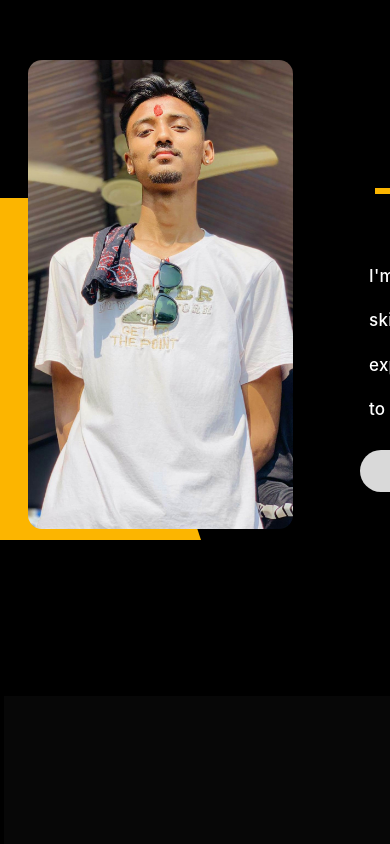
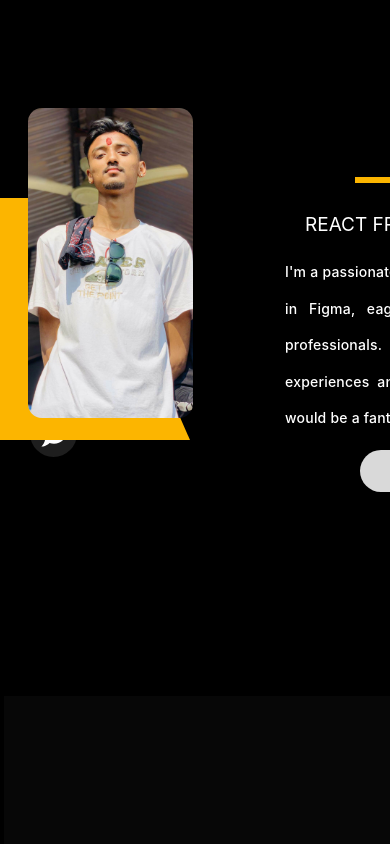
Before and after one commit to Bk10ST/myPortfolio, a React (Vite) app: page / in a window 390 px wide. Shown: the top 844 px of the page. Built offline with nearby package versions, Linux system fonts and the light colour scheme.

Commit message:
responsive design

```diff
--- a/src/components/Porftolio/HomenavIcon.tsx
+++ b/src/components/Porftolio/HomenavIcon.tsx
@@ -2,7 +2,7 @@ import { memo, SVGProps } from 'react';
 
 const HomenavIcon = (props: SVGProps<SVGSVGElement>) => (
   <svg preserveAspectRatio='none' viewBox='0 0 47 47' fill='none' xmlns='http://www.w3.org/2000/svg' {...props}>
-    <circle cx={23.5} cy={23.5} r={23.5} fill='#1E1E1E' />
+    <circle cx={23.5} cy={23.5} r={23.5} fill='#fcb500' />
     <path
       fillRule='evenodd'
       clipRule='evenodd'
--- a/src/components/Porftolio/Porftolio.module.css
+++ b/src/components/Porftolio/Porftolio.module.css
@@ -99,6 +99,7 @@
   background-position: center;
   background-repeat: no-repeat;
   background-size: cover;
+
 }
 .intro {
   position: absolute;
@@ -130,6 +131,7 @@
   height: min-content;
   white-space: nowrap;
   flex-direction: column;
+
 }
 .rEACTFRONTENDDEVELOPERFIGMADEV {
   color: #fff;
@@ -159,6 +161,7 @@
   height: 134px;
   text-align: justify;
   flex-direction: column;
+
 }
 .aboutbtn {
   position: absolute;
@@ -1761,3 +1764,101 @@ height: 210px;
   font-family: Inter, system-ui, -apple-system, 'Segoe UI', Roboto, 'Helvetica Neue', Arial, 'Noto Sans',
     'Liberation Sans', sans-serif;
 }
+
+
+/* tablet */
+@media  (max-width: 834px){
+
+  .photo421 {
+    position: absolute;
+    left: 14px;
+    top: 60px;
+    width: 165px;
+    height: 310px;
+    border-radius: 14px;
+    background-image:/* webpackIgnore: true */ url('/assets/photo421.jpg');
+    background-position: center;
+    background-repeat: no-repeat;
+    background-size: cover;
+
+  }
+
+  .root {
+    position: relative;
+    width: 834px;
+    height: 4300px;
+    align-items: flex-start;
+    background-color: #000;
+    overflow: hidden;
+  }
+
+  .iMSANDESHBK {
+    color: #fcb500;
+    font-size: 35px;
+    font-family: Inter, system-ui, -apple-system, 'Segoe UI', Roboto, 'Helvetica Neue', Arial, 'Noto Sans',
+      'Liberation Sans', sans-serif;
+    position: absolute;
+    left: 30px;
+    top: 0;
+    width: min-content;
+    height: min-content;
+    white-space: nowrap;
+    flex-direction: column;
+
+  }
+
+  .rectangle2 {
+    transform-origin: top left;
+    position: absolute;
+    left: -20px;
+    top: 31px;
+    width: 42px;
+    height: 6px;
+    background-color: #fcb500;
+    transform: matrix(1, 0, 0, -1, 0, 0);
+  }
+
+
+  .rectangle1 {
+    position: absolute;
+    left: 0;
+    top: 150px;
+    width: 190px;
+    height: 242px;
+    overflow: visible;
+  }
+
+
+   .rEACTFRONTENDDEVELOPERFIGMADEV {
+    color: #fff;
+    font-size: 19px;
+    font-family: Inter, system-ui, -apple-system, 'Segoe UI', Roboto, 'Helvetica Neue', Arial, 'Noto Sans',
+      'Liberation Sans', sans-serif;
+    position: absolute;
+    left: -70px;
+    top: 61px;
+    width: min-content;
+    height: min-content;
+    white-space: nowrap;
+    flex-direction: column;
+  }
+  .iMAPassionateReactFrontendDeve {
+    color: #fff;
+    font-size: 14px;
+    line-height: 261.5227%;
+    font-weight: 500;
+    font-family: Inter, system-ui, -apple-system, 'Segoe UI', Roboto, 'Helvetica Neue', Arial, 'Noto Sans',
+      'Liberation Sans', sans-serif;
+    letter-spacing: 0.015em;
+    position: absolute;
+    left: -90px;
+    top: 102px;
+    width: 500px;
+    height: 134px;
+    text-align: justify;
+    flex-direction: column;
+
+  }
+
+
+}
--- a/src/components/Porftolio/Porftolio.tsx
+++ b/src/components/Porftolio/Porftolio.tsx
@@ -1,4 +1,4 @@
-import { memo } from "react";
+import { memo, useEffect, useState } from "react";
 import type { FC } from "react";
 
 import resets from "../_resets.module.css";
@@ -77,14 +77,14 @@ const Varients = {
     opacity: 1,
   },
 };
-const Naver = {
-  shift: {
-    marginLeft: "2000px",
-  },
-  unshift: {
-    marginLeft: "1275px",
-  },
-};
+// const Naver = {
+//   shift: {
+//     marginLeft: "2000px",
+//   },
+//   unshift: {
+//     marginLeft: "1275px",
+//   },
+// };
 
 const AboutButton = {
   abouthidden: {
@@ -101,14 +101,26 @@ interface Props {
 /* @figmaId 1:2 */
 export const Porftolio: FC<Props> = memo(function Porftolio() {
 
+  const [isTab, setIsTab]= useState<boolean>(false);
+
+  useEffect(()=>{
+    if(window.innerWidth < 834){
+      setIsTab(true);
+    }
+  })
+
 
 
   return (
     <div  className={`${resets.storybrainResets} ${classes.root}`}>
+      <div className={classes.home1}></div>
       <motion.div
-        variants={Naver}
-        initial="shift"
-        animate="unshift"
+        initial={{
+          marginLeft: "2000px"
+        }}
+        animate={{
+          marginLeft:  isTab ? "30px" : "1275px"
+        }}
         transition={{ duration: 1.5 }}
         className={classes.navbar1}
       >
@@ -133,6 +145,11 @@ export const Porftolio: FC<Props> = memo(function Porftolio() {
         </motion.div>
       </a>
       </motion.div>
+
+
+
+
+
       <motion.div className={classes.portfolio} id="profile" >
         <motion.div className={classes.rectangle1}>
           <Rectangle1Icon className={classes.icon5} />
@@ -176,8 +193,8 @@ export const Porftolio: FC<Props> = memo(function Porftolio() {
       >
         I&#39;m a passionate React frontend developer and UI/UX designer
         proficient in Figma, eager to apply my skills and learn from
-        experienced professionals. I believe in user-centered design to
-        enhance digital experiences and writing clean code . Joining your team
+        experienced professionals. I believe in user-centered design  to
+        enhance digital experiences and writing clean code .Joining your team
         as an intern would be a fantastic opportunity to contribute and grow.
       </motion.div>
 
@@ -201,6 +218,7 @@ export const Porftolio: FC<Props> = memo(function Porftolio() {
           <Arrow1Icon className={classes.icon7} />
         </div>
       </motion.div>
+
       <div className={classes.sectionB} id="sectionB">
         <div className={classes.pORTFOLIO}>PORTFOLIO</div>
         <motion.div
@@ -624,6 +642,13 @@ initial={{opacity: 0}}
 
 
       </div>
+
+
+
+
+
+
+
     </div>
   );
 });
```
Also changed, not shown: src/components/Porftolio/Ellipse7Icon9.tsx (added, +9 -0 lines), src/components/Porftolio/GroupIcon.tsx (added, +16 -0 lines), src/components/Porftolio/TabNavBarHome.tsx (added, +44 -0 lines), src/components/Porftolio/VectorIcon2.tsx (added, +12 -0 lines), public/assets/Sandesh1.png (added), src/components/Porftolio/NavbTab.css (added), 1 other file (tests, documents, lock files or other folders).
